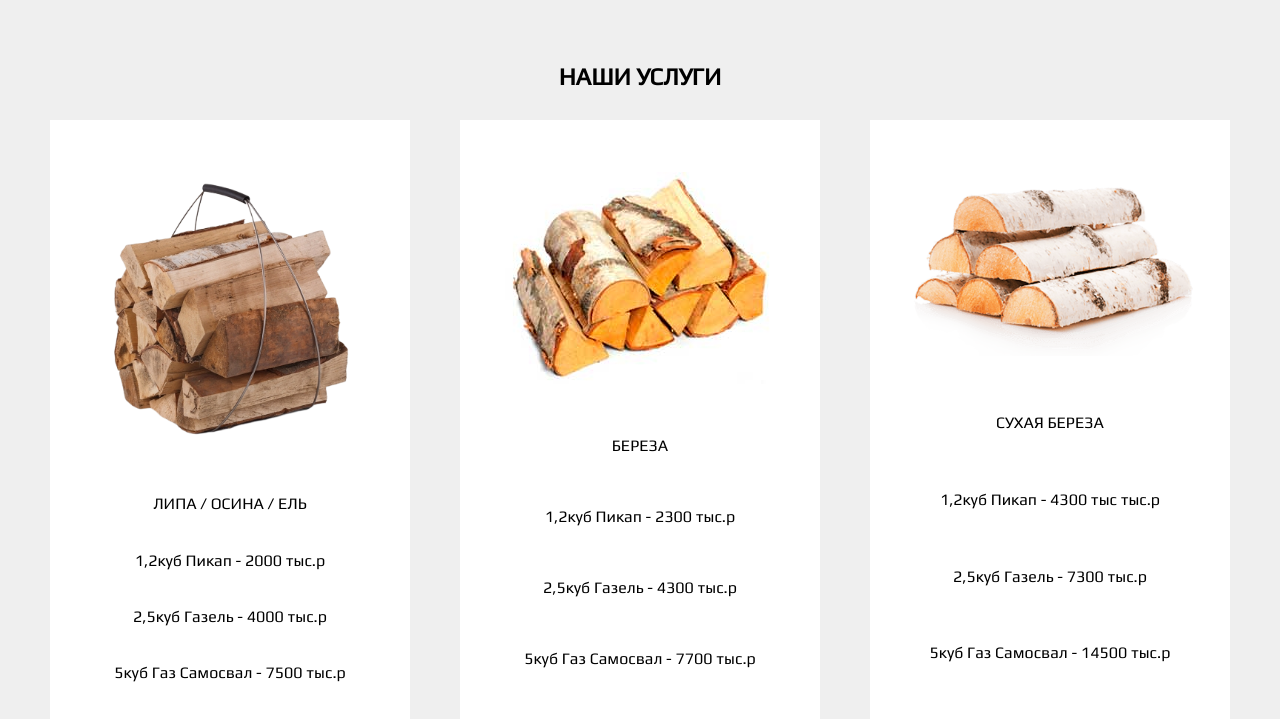
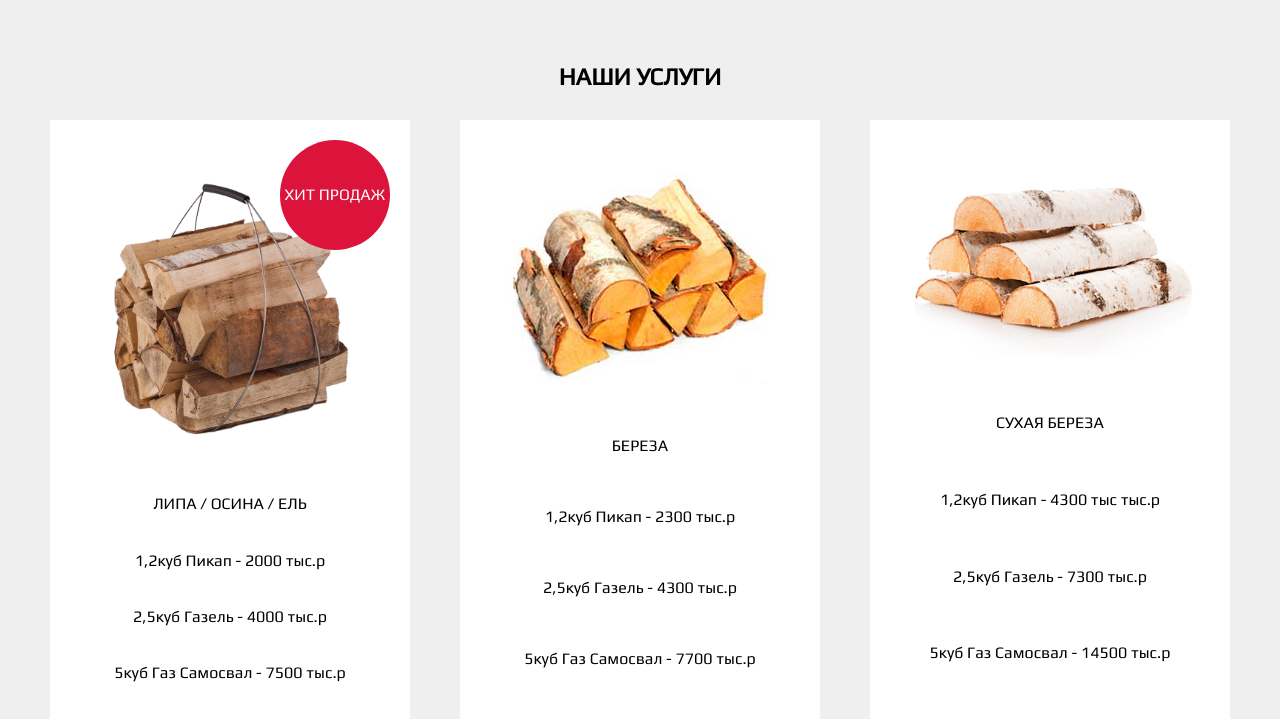
Before and after one commit to fosterushka/Free-Wood-site-Template, a PHP site: page / in a window 1280 px wide. Shown: the part 1234-1953 px from the top of the page. Run offline with PHP 8.4, Linux system fonts and the light colour scheme.

Commit message:
hot sale

```diff
--- a/assets/style.css
+++ b/assets/style.css
@@ -166,6 +166,8 @@ z-index: -1}
     border: 2px solid #fff;
     width: 150px;
     height: 150px;
+    /*background: white;*/
+    /*box-shadow: inset 2px 2px 48px -1px;*/
 }
 .section-two-item-title {
     font-size: 24px;
@@ -180,6 +182,17 @@ z-index: -1}
     flex-flow: column nowrap;
     justify-content: center;
     align-items: center;
+}
+
+.hotSale {
+    border-radius: 50%;
+    background: crimson;
+    line-height: 100px;
+    padding: 5px;
+    color: white;
+    position: absolute;
+    right: 20px;
+    top: 20px;
 }
 /*SectionTwoEND*/
 /*SectionThree*/
@@ -199,6 +212,7 @@ z-index: -1}
     justify-content: space-between;
     width: 100%;
     flex-flow: row wrap;
+    position: relative;
 }
 
 .service-box-item {
@@ -210,6 +224,7 @@ z-index: -1}
     align-items: center;
     height: 600px;
     margin: 10px 0;
+    position: relative;
 }
 
 .service-box-item:hover {
--- a/index.php
+++ b/index.php
@@ -64,6 +64,7 @@
             <h2>НАШИ УСЛУГИ</h2>
             <div class="service-box">
                 <div class="service-box-item">
+                    <div class="hotSale">ХИТ ПРОДАЖ</div>
                     <img src="/assets/mix1.png" width="300" alt="">
                     <div class="item-title">ЛИПА / ОСИНА / ЕЛЬ</div>
                     <p> 1,2куб Пикап - 2000 тыс.р</p>
```
